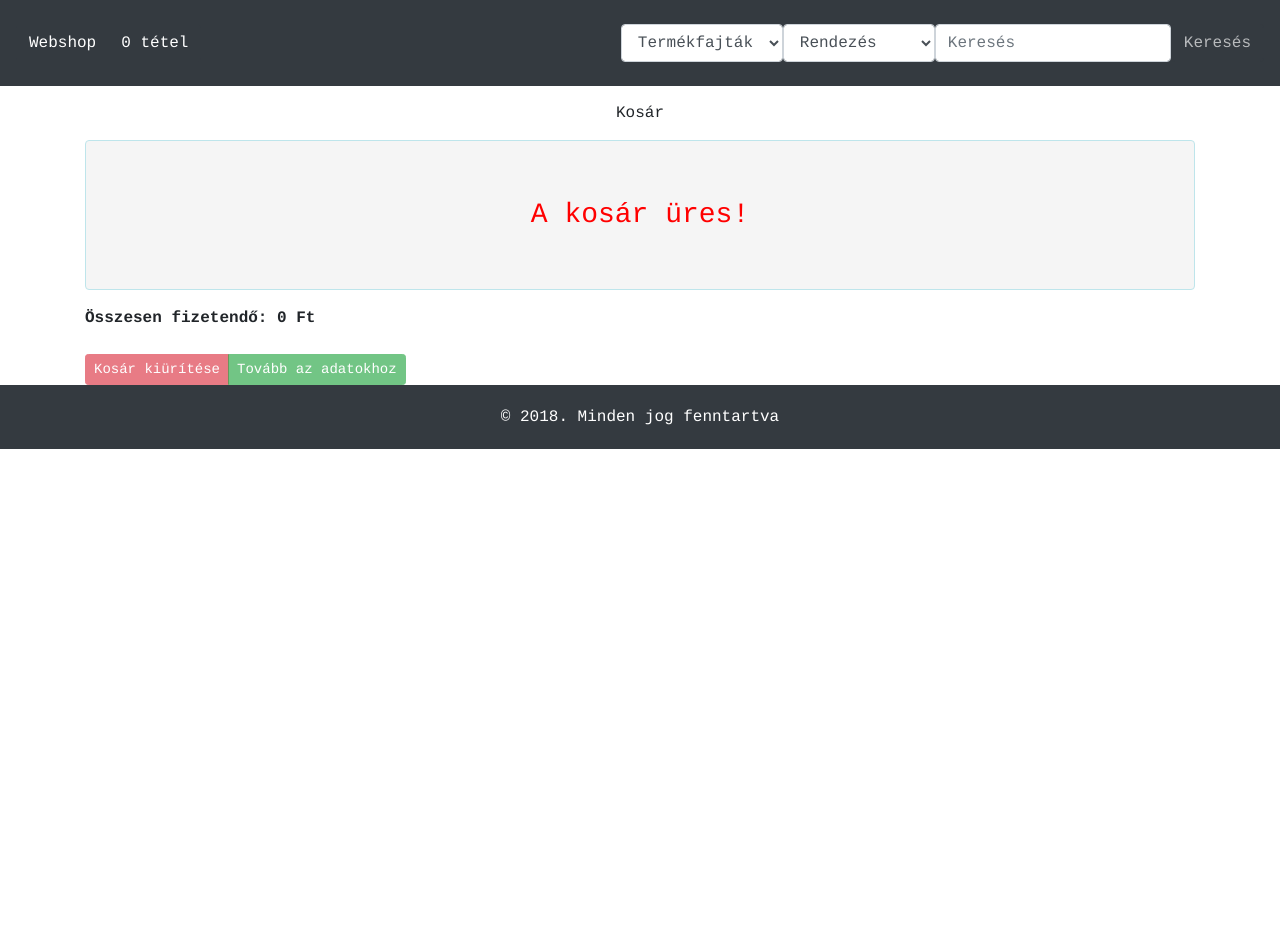
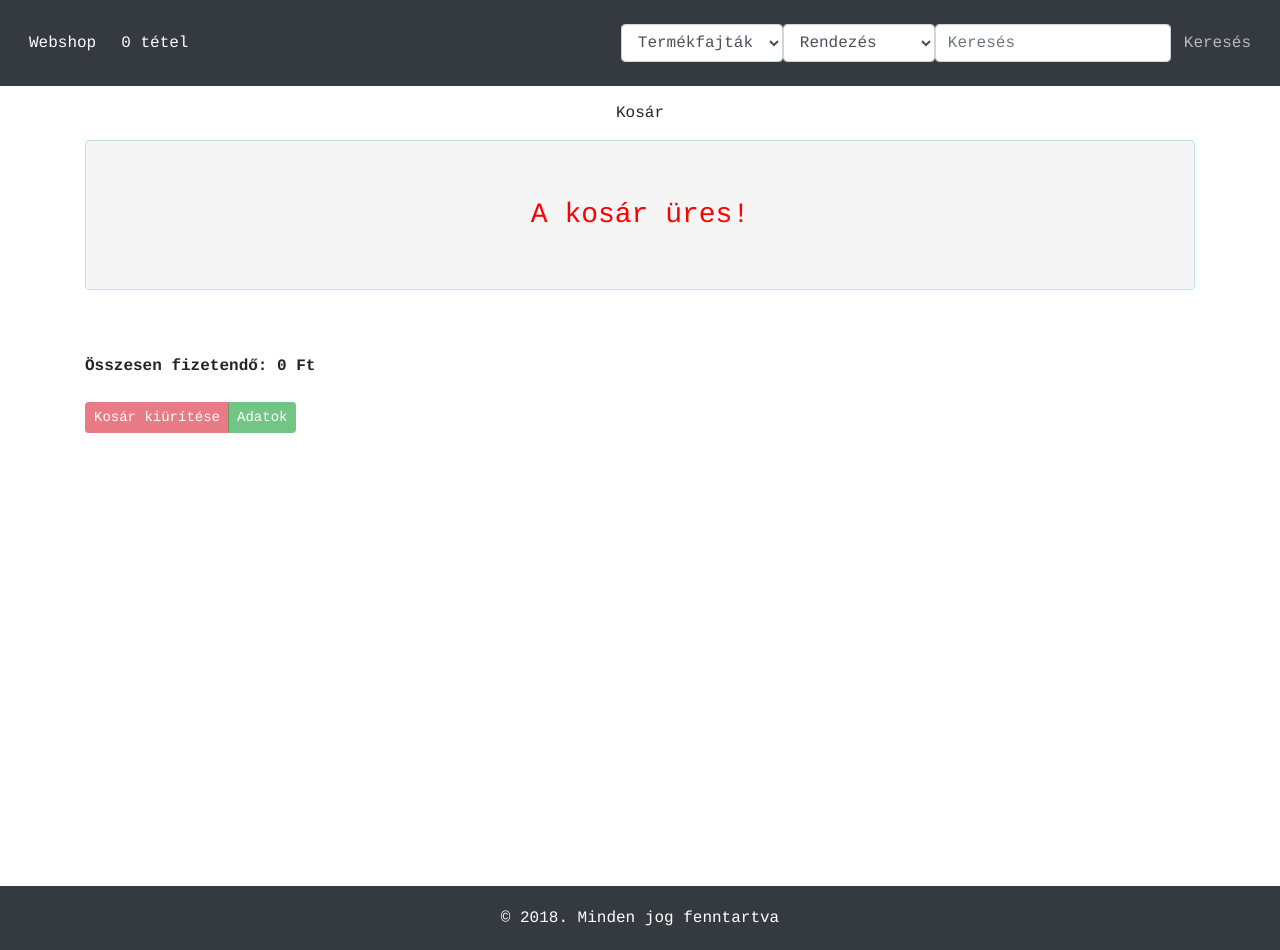
Before and after one commit to I-like-PhysiX/webshop, a Vue app in the folder webshop/: page /kosar in a window 1280 px wide. Before the commit the page ends 800 px from the top, so only its background shows below. Built offline with nearby package versions, Linux system fonts and the light colour scheme.

Commit message:
Update kosar.vue

```diff
--- a/webshop/src/components/kosar.vue
+++ b/webshop/src/components/kosar.vue
@@ -23,14 +23,14 @@
                            v-if="elem.egys=='kg'"
                            v-model="elem.alap">
                            <b-button v-on:click="$emit('removefromcartEvent', elem, 0.1)">-</b-button>
-                           <b-button :disabled="elem.alap == elem.ossz ? true : false" v-on:click="addtocart(elem, 0.1)">+</b-button>
+                           <b-button :disabled="elem.alap == elem.ossz ? true : false" v-on:click="$emit('addtocartEvent', elem, 0.1)">+</b-button>
                            {{elem.alap}} {{elem.egys}}
                     </div>
                     <div
                            v-if="elem.egys!='kg'"
                            v-model="elem.alap">
                            <b-button v-on:click="$emit('removefromcartEvent', elem, 1)">-</b-button>
-                           <b-button :disabled="elem.alap == elem.ossz ? true : false" v-on:click="addtocart(elem, 1)">+</b-button>
+                           <b-button :disabled="elem.alap == elem.ossz ? true : false" v-on:click="$emit('addtocartEvent', elem, 1)">+</b-button>
                            {{elem.alap}} {{elem.egys}}
                     </div>
                   </td>
@@ -42,12 +42,14 @@
               </tbody>
             </table>
           </b-alert>
+          <br>
+          <br>
           <strong>Összesen fizetendő:</strong> <b>{{this.osszegcopy}} Ft</b>
           <br>
           <br>
           <b-button-group class="responsive">
            <b-btn v-on:click="$emit('onCloseEvent')" size="sm" variant="danger" :disabled="rendelescopy==0 ? true : false">Kosár kiürítése</b-btn>
-           <b-btn v-on:click="$emit('datarouterEvent')" size="sm" variant="success" :disabled="rendelescopy==0 ? true : false">Tovább az adatokhoz</b-btn>
+           <b-btn v-on:click="$emit('datarouterEvent')" size="sm" variant="success" :disabled="rendelescopy==0 ? true : false">Adatok</b-btn>
         </b-button-group>
       </div>
     </div>
@@ -79,7 +81,7 @@ export default {
 </script>
 
 <style scoped>
- #termekek{
+ #kosar{
   font-family: courier;
   box-sizing: border-box;
     display: -webkit-box;
@@ -91,7 +93,6 @@ export default {
     -webkit-flex-direction: column;
     -ms-flex-direction: column;
     flex-direction: column;
-    margin: 0 auto;
     min-height: 100vh;
  }
  .main{
```
